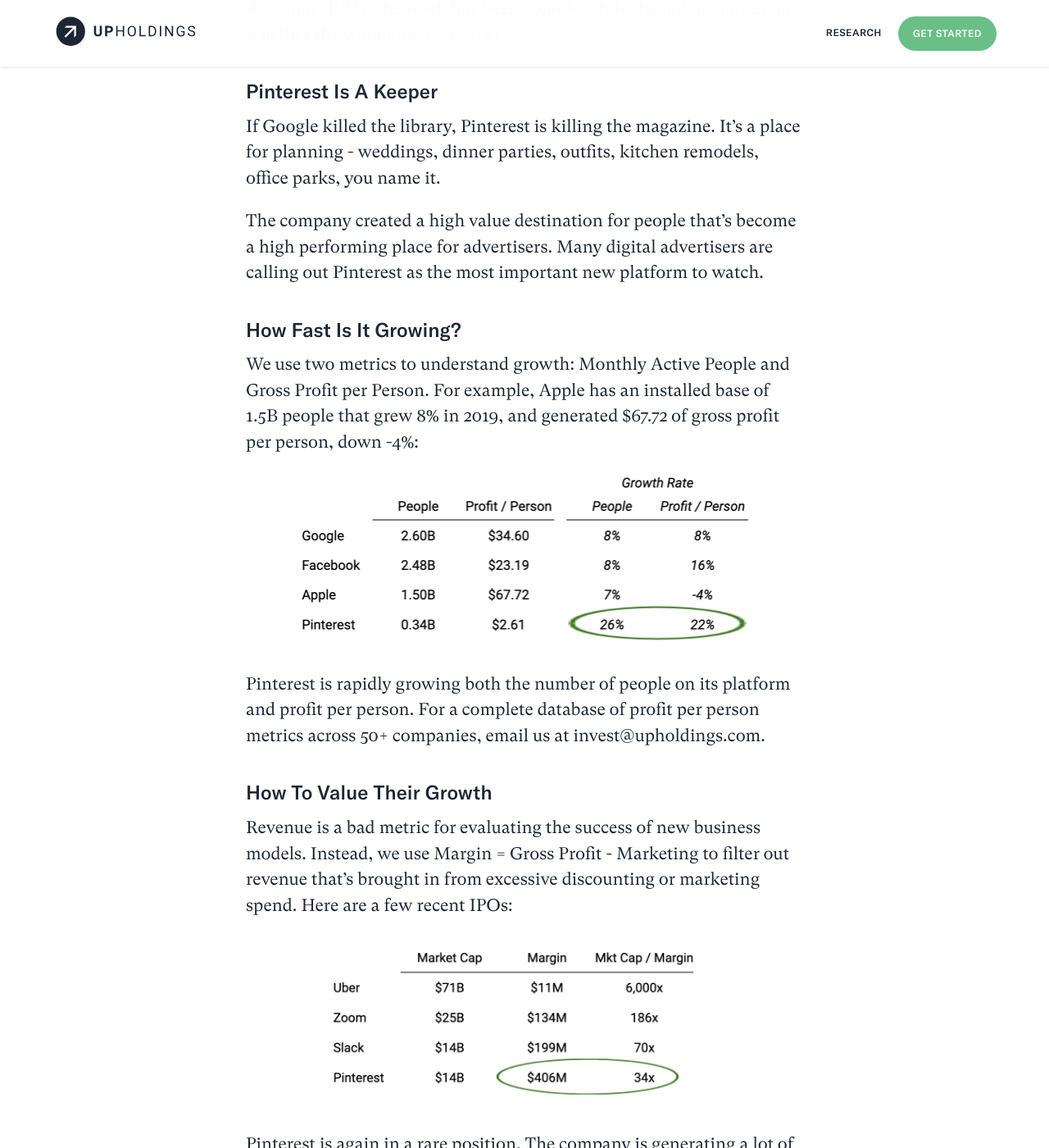
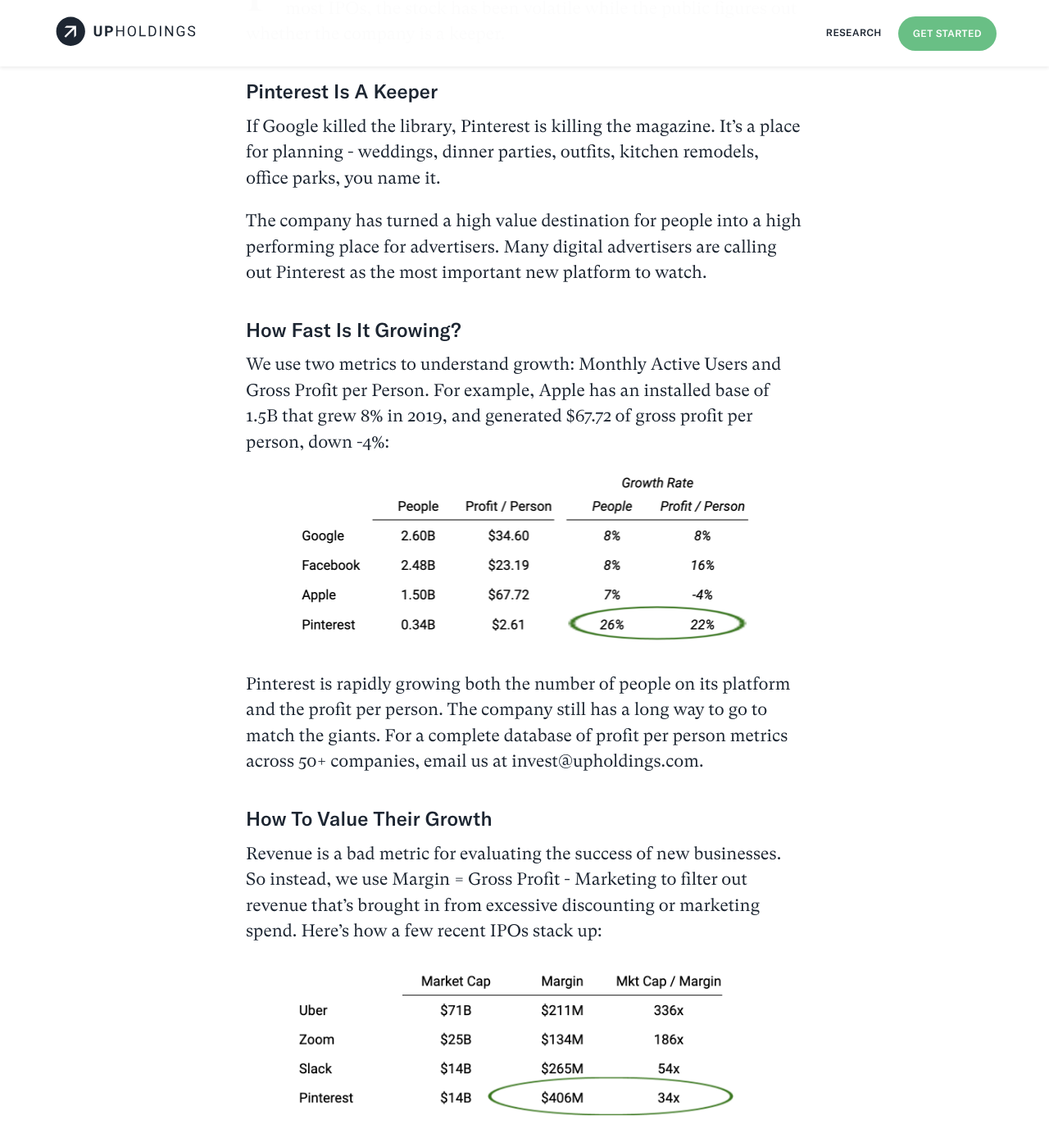
Before and after one commit to willanderson/Upholdings, a Jekyll site: the page built from _posts/2020-02-13-pinterest-a-rare-bargain.markdown, in a window 1280 px wide and 1400 px high, scrolled down 950 px. Shown: the whole window at 82% size. Built offline with Jekyll 4.4.1, drawn with Linux system fonts in a browser that asks for light colours; nearby versions of some CDN libraries; some web fonts are replaced; comment, search, counter and statistics services are not loaded; some of the changed text lies outside the part shown.

Commit message:
Updated Screen Shot 2020 02 27 At 10.43.15 Am and 2 other files

```diff
--- a/_config.yml
+++ b/_config.yml
@@ -22,12 +22,12 @@
     - Unsplash
     - https://unsplash.com/
     alt: Add alt text to the above image
+url: www.upholdings.com
+description: Compound your capital faster by investing into the best companies building
+  our future.
 footer:
   headline: Learn More
   body: 'To see our current portfolio, email us below:'
 baseurl:
-url: www.upholdings.com
-description: Compound your capital faster by investing into the best companies building
-  our future.
 markdown: kramdown
 homepage_mov: https://player.vimeo.com/external/350425045.hd.mp4?s=1e1710a8d0737b10b0ed2bb5991f5a0ae4a65b41&profile_id=175
--- a/_posts/2020-02-13-pinterest-a-rare-bargain.markdown
+++ b/_posts/2020-02-13-pinterest-a-rare-bargain.markdown
@@ -16,25 +16,25 @@
 
 **If Google killed the library, Pinterest is killing the magazine.** It’s a place for planning - weddings, dinner parties, outfits, kitchen remodels, office parks, you name it.
 
-The company created a high value destination for people that's become a high performing place for advertisers. Many digital advertisers are calling out Pinterest as the most important new platform to watch.
+The company has turned a high value destination for people into a high performing place for advertisers. Many digital advertisers are calling out Pinterest as the most important new platform to watch.
 
 ## How Fast Is It Growing?
 
-We use two metrics to understand growth: Monthly Active People and Gross Profit per Person. For example, Apple has an installed base of 1.5B people that grew 8% in 2019, and generated $67.72 of gross profit per person, down -4%:
+We use two metrics to understand growth: Monthly Active Users and Gross Profit per Person. For example, Apple has an installed base of 1.5B that grew 8% in 2019, and generated $67.72 of gross profit per person, down -4%:
 
 ![first numbers-33c20e.png](/uploads/first%20numbers-33c20e.png)
 
-Pinterest is rapidly growing both the number of people on its platform and profit per person. **For a complete database of profit per person metrics across 50+ companies, email us at invest@upholdings.com.**
+Pinterest is rapidly growing both the number of people on its platform and the profit per person. The company still has a long way to go to match the giants. **For a complete database of profit per person metrics across 50\+ companies, email us at invest@upholdings.com.**
 
 ## How To Value Their Growth
 
-Revenue is a bad metric for evaluating the success of new business models. Instead, we use Margin = Gross Profit - Marketing to filter out revenue that’s brought in from excessive discounting or marketing spend. Here are a few recent IPOs:
+Revenue is a bad metric for evaluating the success of new businesses. So instead, we use Margin = Gross Profit - Marketing to filter out revenue that’s brought in from excessive discounting or marketing spend. Here’s how a few recent IPOs stack up:
 
-![second numbers.png](/uploads/second%20numbers.png)
+![Screen Shot 2020-02-27 at 10.43.15 AM.png](/uploads/Screen%20Shot%202020-02-27%20at%2010.43.15%20AM.png)
 
-Pinterest is again in a rare position. The company is generating a lot of margin, while still available at a valuation supported by its 40%+ growth rate. **For a complete database of Market Cap / Margin metrics across 50+ companies, email us at invest@upholdings.com.**
+Pinterest is again in a rare position. The company is generating a lot of margin, while still available at a valuation supported by its 40%\+ growth rate. **For a complete database of Market Cap / Margin metrics across 50\+ companies, email us at invest@upholdings.com.**
 
-At Upholdings, we began buying Pinterest shares below $20, and believe that current market pricing still offers a double-digit return to investors that can hold on for the long term (3+ years).
+At Upholdings, we began buying Pinterest shares below $20, and believe that current market pricing still offers a double-digit return to investors with a long term approach (3\+ years).
 
 ## About Upholdings
 
```
Also changed, not shown: _uploads/Screen Shot 2020-02-27 at 10.43.15 AM.png (added).
